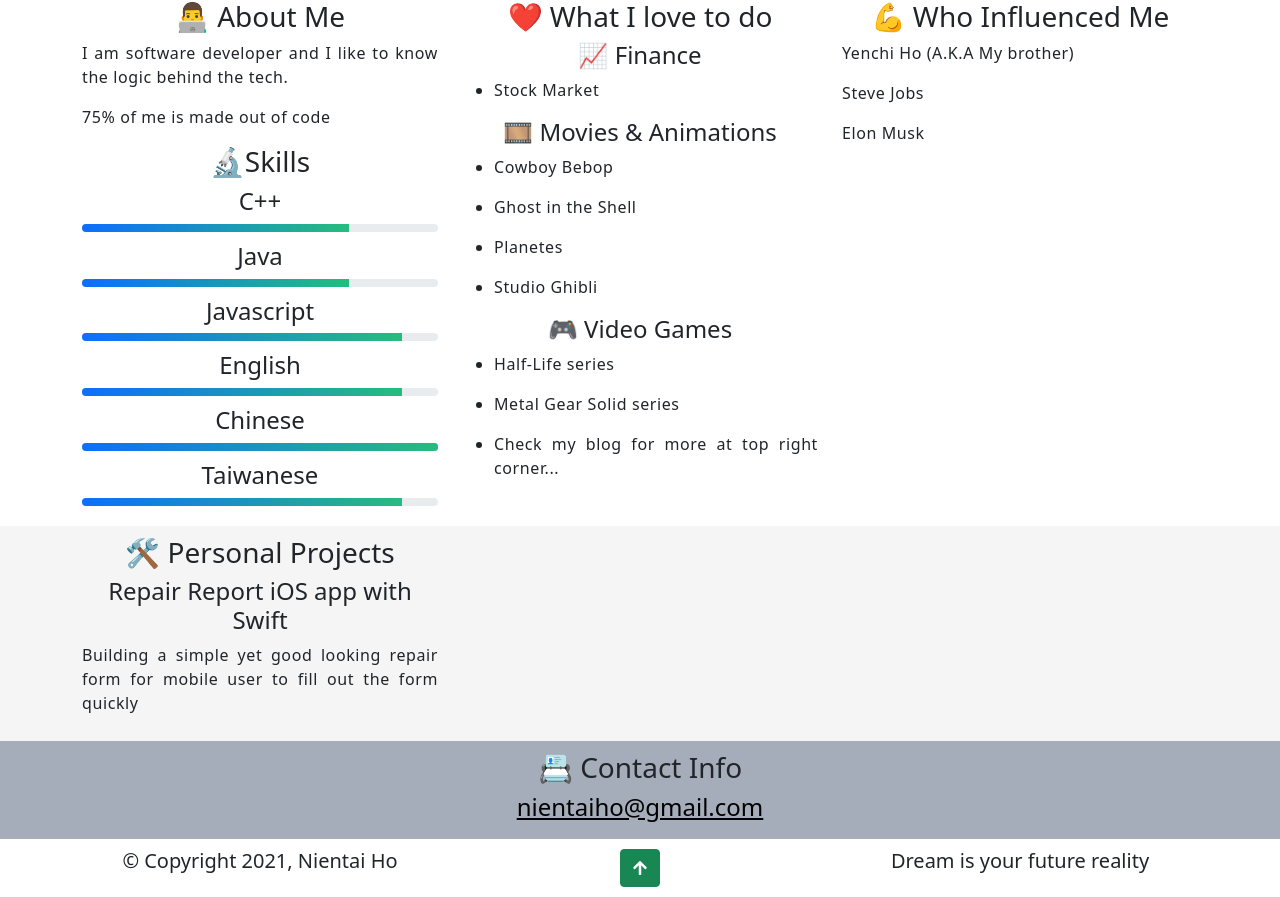
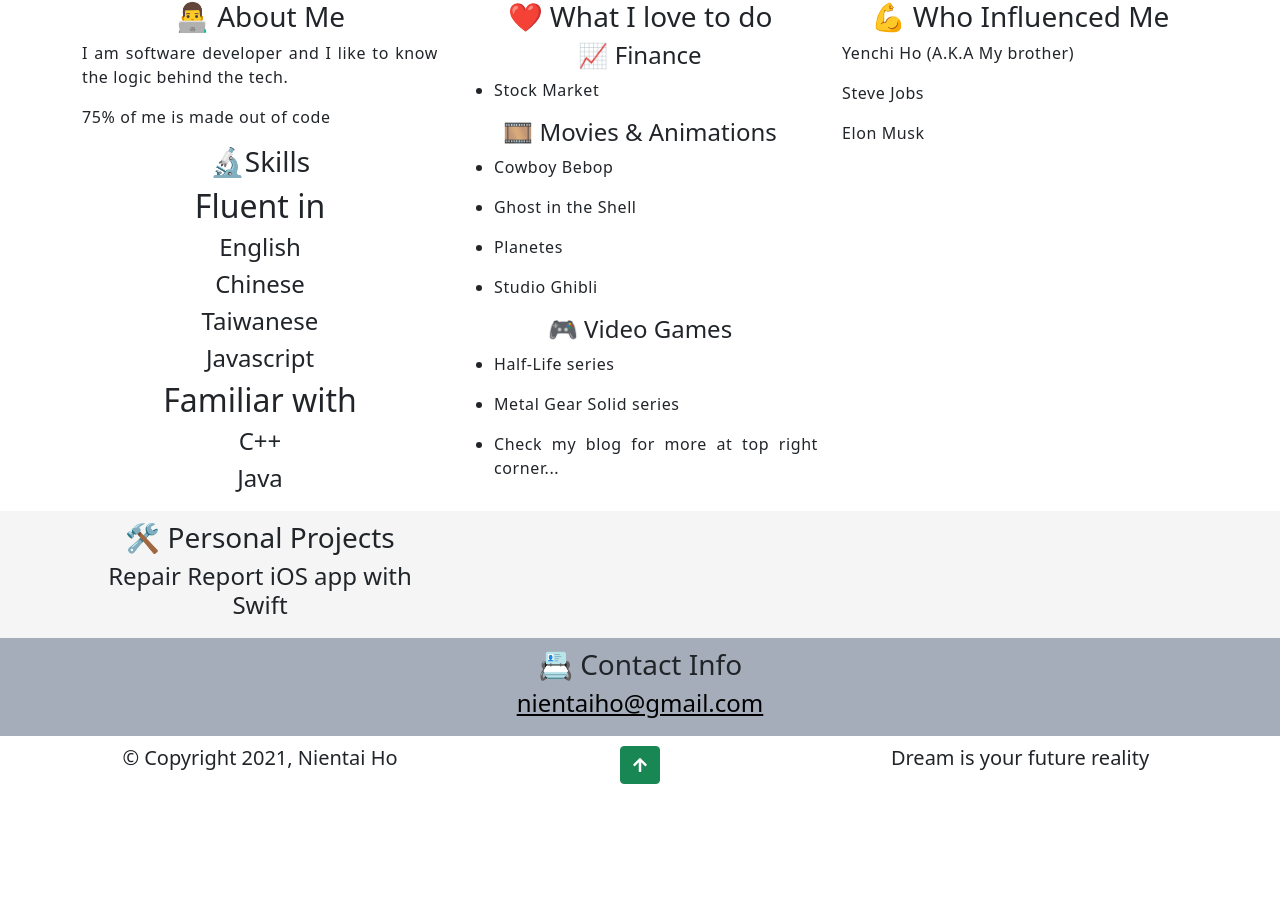
Before and after one commit to hntddt123/MyPersonalWebPageReact, a React (Create React App) app: page / in a window 1280 px wide. Shown: the part 485-1382 px from the top of the page. After the commit the page ends 1279 px from the top, so only its background shows below. Built offline with nearby package versions, Linux system fonts and the light colour scheme.

Commit message:
Refactored AboutMe section to react components

```diff
--- a/src/components/AboutMe.js
+++ b/src/components/AboutMe.js
@@ -1,3 +1,7 @@
+import Skills from "./Skills";
+import Hobby from "./Hobby";
+import Mentors from "./Mentors";
+
 function AboutMe() {
   return (
     <div className="container">
@@ -10,69 +14,13 @@ function AboutMe() {
           <p>
             75% of me is made out of code
           </p>
-          <h3>🔬Skills</h3>
-          <h4>C++</h4>
-          <div className="progress">
-            <div className="progress-bar progress-bar-success" role="progressbar" aria-valuenow="40"
-              aria-valuemin="0" aria-valuemax="100" style={{ width: '75%' }}>
-            </div>
-          </div>
-          <h4>Java</h4>
-          <div className="progress">
-            <div className="progress-bar progress-bar-success" role="progressbar" aria-valuenow="40"
-              aria-valuemin="0" aria-valuemax="100" style={{ width: '75%' }}>
-            </div>
-          </div>
-          <h4>Javascript</h4>
-          <div className="progress">
-            <div className="progress-bar progress-bar-success" role="progressbar" aria-valuenow="40"
-              aria-valuemin="0" aria-valuemax="100" style={{ width: '90%' }}>
-            </div>
-          </div>
-          <h4>English</h4>
-          <div className="progress">
-            <div className="progress-bar progress-bar-success" role="progressbar" aria-valuenow="40"
-              aria-valuemin="0" aria-valuemax="100" style={{ width: '90%' }}>
-            </div>
-          </div>
-          <h4>Chinese</h4>
-          <div className="progress">
-            <div className="progress-bar progress-bar-success" role="progressbar" aria-valuenow="40"
-              aria-valuemin="0" aria-valuemax="100" style={{ width: '100%' }}>
-            </div>
-          </div>
-          <h4>Taiwanese</h4>
-          <div className="progress">
-            <div className="progress-bar progress-bar-success" role="progressbar" aria-valuenow="40"
-              aria-valuemin="0" aria-valuemax="100" style={{ width: '90%' }}>
-            </div>
-          </div>
+          <Skills />
         </div>
         <div className="col-md-4">
-          <h3>❤️ What I love to do</h3>
-          <h4>📈 Finance</h4>
-          <ul>
-            <li><p>Stock Market</p></li>
-          </ul>
-          <h4>🎞 Movies & Animations</h4>
-          <ul>
-            <li><p>Cowboy Bebop</p></li>
-            <li><p>Ghost in the Shell</p></li>
-            <li><p>Planetes</p></li>
-            <li><p>Studio Ghibli</p></li>
-          </ul>
-          <h4>🎮 Video Games</h4>
-          <ul>
-            <li><p>Half-Life series</p></li>
-            <li><p>Metal Gear Solid series</p></li>
-            <li><p>Check my blog for more at top right corner...</p></li>
-          </ul>
+          <Hobby />
         </div>
         <div className="col-md-4">
-          <h3>💪 Who Influenced Me</h3>
-          <p>Yenchi Ho (A.K.A My brother)</p>
-          <p>Steve Jobs</p>
-          <p>Elon Musk</p>
+          <Mentors />
         </div>
       </div>
     </div>
--- /dev/null
+++ b/src/components/Hobby.js
@@ -0,0 +1,26 @@
+function Hobby() {
+  return (
+    <div>
+      <h3>❤️ What I love to do</h3>
+      <h4>📈 Finance</h4>
+      <ul>
+        <li><p>Stock Market</p></li>
+      </ul>
+      <h4>🎞 Movies & Animations</h4>
+      <ul>
+        <li><p>Cowboy Bebop</p></li>
+        <li><p>Ghost in the Shell</p></li>
+        <li><p>Planetes</p></li>
+        <li><p>Studio Ghibli</p></li>
+      </ul>
+      <h4>🎮 Video Games</h4>
+      <ul>
+        <li><p>Half-Life series</p></li>
+        <li><p>Metal Gear Solid series</p></li>
+        <li><p>Check my blog for more at top right corner...</p></li>
+      </ul>
+    </div>
+  );
+}
+
+export default Hobby;
--- /dev/null
+++ b/src/components/Mentors.js
@@ -0,0 +1,12 @@
+function Mentors() {
+  return (
+    <div>
+      <h3>💪 Who Influenced Me</h3>
+      <p>Yenchi Ho (A.K.A My brother)</p>
+      <p>Steve Jobs</p>
+      <p>Elon Musk</p>
+    </div>
+  );
+}
+
+export default Mentors;
--- a/src/components/NavBar.js
+++ b/src/components/NavBar.js
@@ -10,6 +10,7 @@ function NavBar() {
         <ul className="nav navbar-nav pull-left">
           <li style={{ color: 'white' }}>Nientai Ho</li>
         </ul>
+
         {/*  Dropdown menu  */}
         <ul className="nav navbar-nav pull-right">
           <li className="nav-item dropdown pull-right" >
@@ -19,13 +20,24 @@ function NavBar() {
               </Dropdown.Toggle>
 
               <Dropdown.Menu variant="dark" className='text-center'>
-                <Dropdown.Item href="https://www.facebook.com/nientaiho"><FontAwesomeIcon icon={faFacebook} style={{ color: '#3b5998' }} /></Dropdown.Item>
+                <Dropdown.Item href="https://www.facebook.com/nientaiho">
+                  <FontAwesomeIcon icon={faFacebook} style={{ color: '#3b5998' }} />
+                </Dropdown.Item>
                 <Dropdown.Divider />
-                <Dropdown.Item href="https://twitter.com/NientaiHo"><FontAwesomeIcon icon={faTwitter} style={{ color: '#0084b4' }} /></Dropdown.Item>
+
+                <Dropdown.Item href="https://twitter.com/NientaiHo">
+                  <FontAwesomeIcon icon={faTwitter} style={{ color: '#0084b4' }} />
+                </Dropdown.Item>
                 <Dropdown.Divider />
-                <Dropdown.Item href="https://www.linkedin.com/in/nientaiho"><FontAwesomeIcon icon={faLinkedin} style={{ color: '#0084b4' }} /></Dropdown.Item>
+
+                <Dropdown.Item href="https://www.linkedin.com/in/nientaiho">
+                  <FontAwesomeIcon icon={faLinkedin} style={{ color: '#0084b4' }} />
+                </Dropdown.Item>
                 <Dropdown.Divider />
-                <Dropdown.Item href="https://nientaigames.blogspot.com/"><FontAwesomeIcon icon={faGamepad} /> GameBlog</Dropdown.Item>
+
+                <Dropdown.Item href="https://nientaigames.blogspot.com/">
+                  <FontAwesomeIcon icon={faGamepad} />
+                </Dropdown.Item>
               </Dropdown.Menu>
             </Dropdown>
           </li>
--- a/src/components/Projects.js
+++ b/src/components/Projects.js
@@ -6,7 +6,6 @@ function Projects() {
           <div className="col-md-4">
             <h3 id="Projects">🛠 Personal Projects</h3>
             <h4>Repair Report iOS app with Swift</h4>
-            <p>Building a simple yet good looking repair form for mobile user to fill out the form quickly</p>
           </div>
           <div className="col-md-4">
           </div>
--- /dev/null
+++ b/src/components/Skills.js
@@ -0,0 +1,17 @@
+function Skills() {
+  return (
+    <div>
+      <h3>🔬Skills</h3>
+      <h2>Fluent in</h2>
+      <h4>English</h4>
+      <h4>Chinese</h4>
+      <h4>Taiwanese</h4>
+      <h4>Javascript</h4>
+      <h2>Familiar with</h2>
+      <h4>C++</h4>
+      <h4>Java</h4>
+    </div>
+  );
+}
+
+export default Skills;
```
